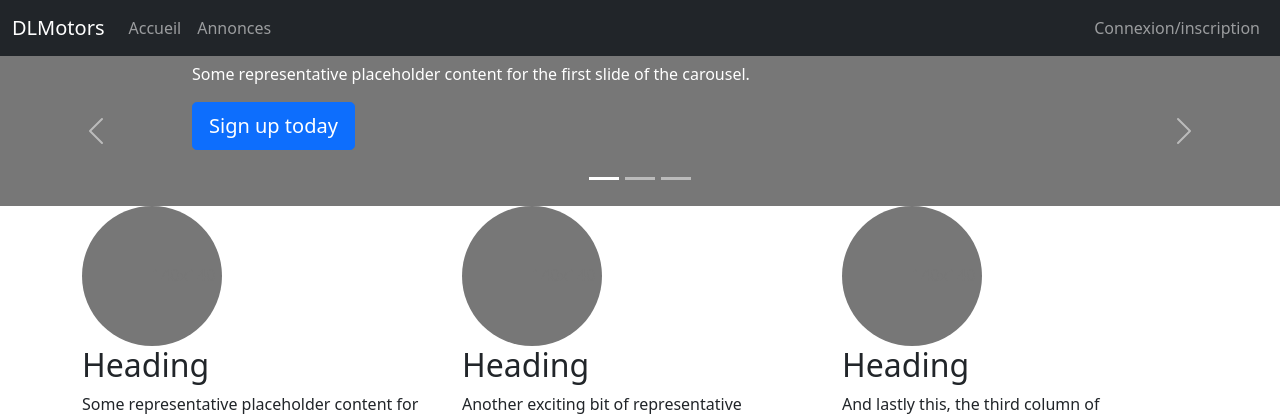
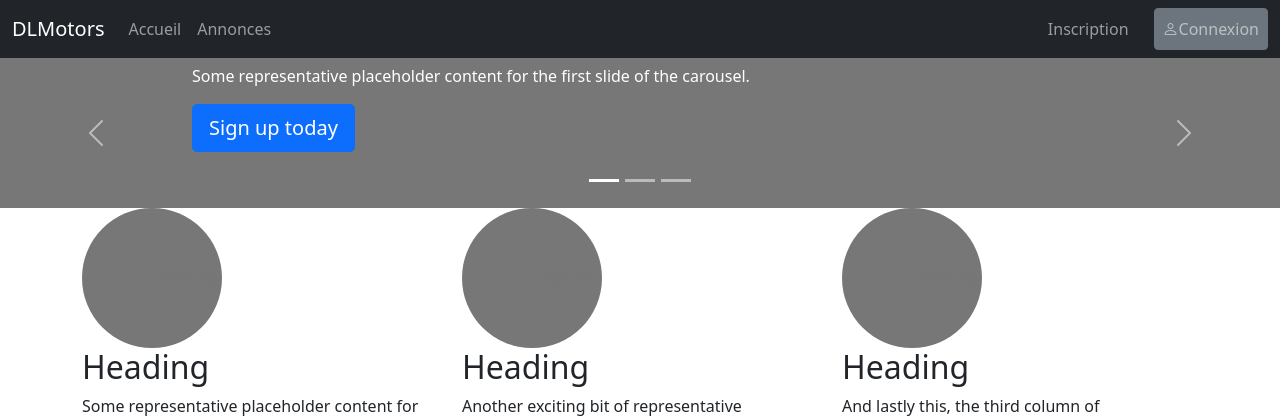
Before and after one commit to XhaiiCo/Car-sales-website, a PHP site: page /Proj-tm-2022/public/ in a window 1280 px wide. Shown: the top 418 px of the page. Run offline with PHP 8.4, Linux system fonts and the light colour scheme; some libraries are stand-ins or nearby versions.

Commit message:
Change the connexion and inscription button in the navbar

```diff
--- a/src/elements/header.php
+++ b/src/elements/header.php
@@ -13,7 +13,7 @@
     <meta http-equiv="X-UA-Compatible" content="IE=edge">
     <meta name="viewport" content="width=device-width, initial-scale=1.0">
     <?php require_once "../src/util/import.php" ?>
-    <title>Document</title>
+    <title>DLMotors</title>
 </head>
 
 <body>
@@ -61,9 +61,17 @@
                                 </div>
                             </li>
                         <?php else : ?>
+                            <li class="nav-item mx-3">
+                                <a class="btn btn-dark nav-link" href="<?= $router->generate('inscription') ?>">
+                                    Inscription
+                                </a>
+                            </li>
                             <li class="nav-item">
-                                <a class="nav-link" href="<?= $router->generate('connexion') ?>">Connexion/inscription</a>
+                                <a class="btn btn-secondary nav-link" href="<?= $router->generate('connexion') ?>">
+                                    <i class="bi bi-person"></i>Connexion
+                                </a>
                             </li>
+
                         <?php endif; ?>
                     </ul>
                 </div>
```
